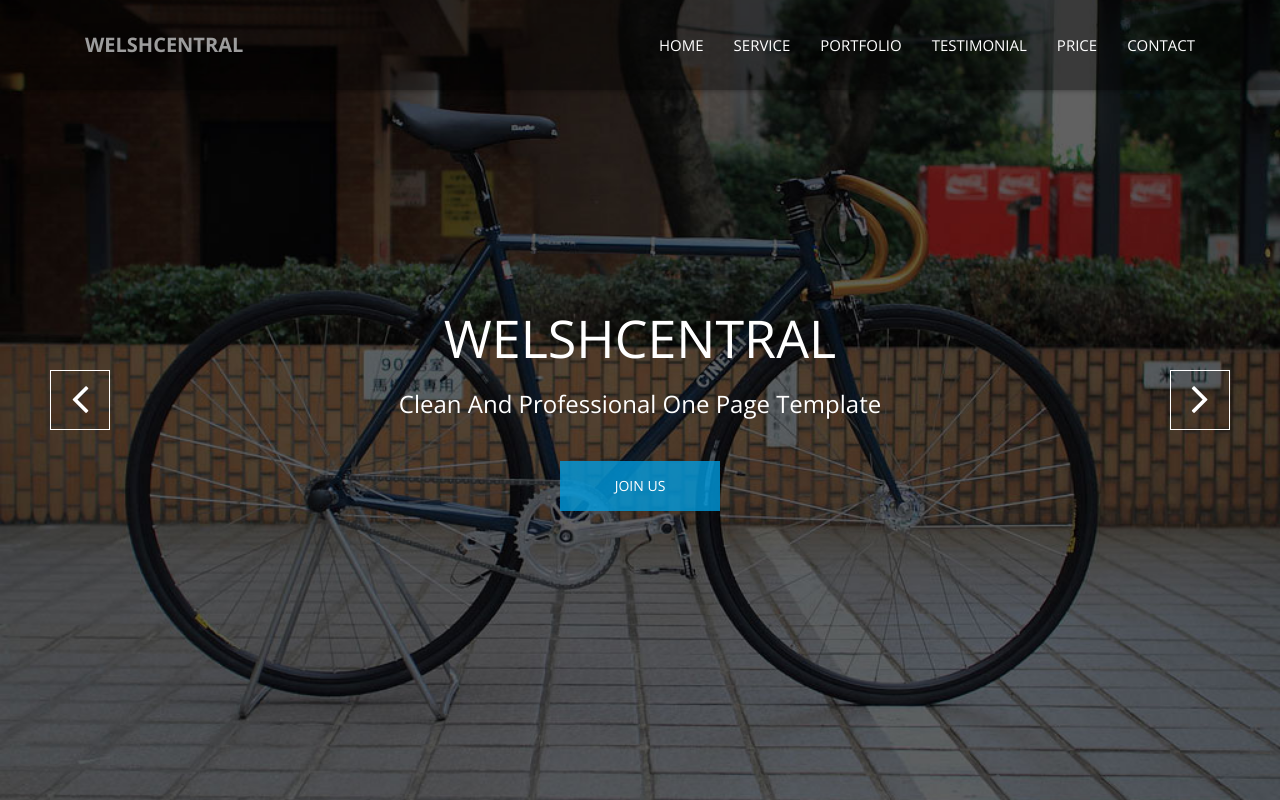
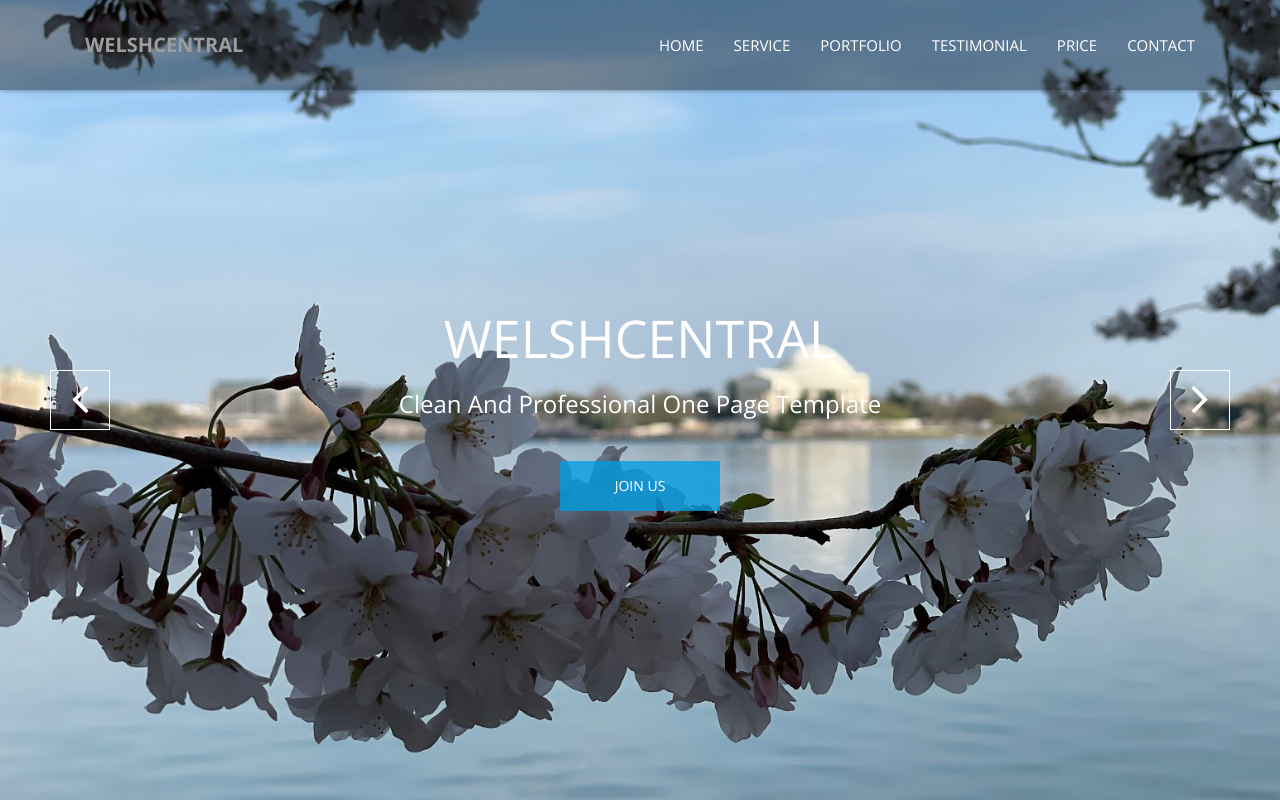
Before and after one commit to WelshCentral/welshcentral.github.io, a plain HTML site: page index.html in a window 1280 px wide. Both pictures are taken after a click on the link 80 px from the left and 400 px from the top of the page. Shown: the top 800 px of the page. Drawn offline with nearby package versions, Linux system fonts and the light colour scheme; some packages are replaced by stand-ins of ours.

Commit message:
Update slit-slider.css

```diff
--- a/css/slit-slider.css
+++ b/css/slit-slider.css
@@ -161,7 +161,7 @@
 	background-image: url(../img/slider/affinity.jpeg);
 }
 .bg-img-3 {
-	background-image: url(../img/slider/cinelli.jpeg);
+	background-image: url(../img/slider/IMG_2618.jpg);
 }
 
 
```
